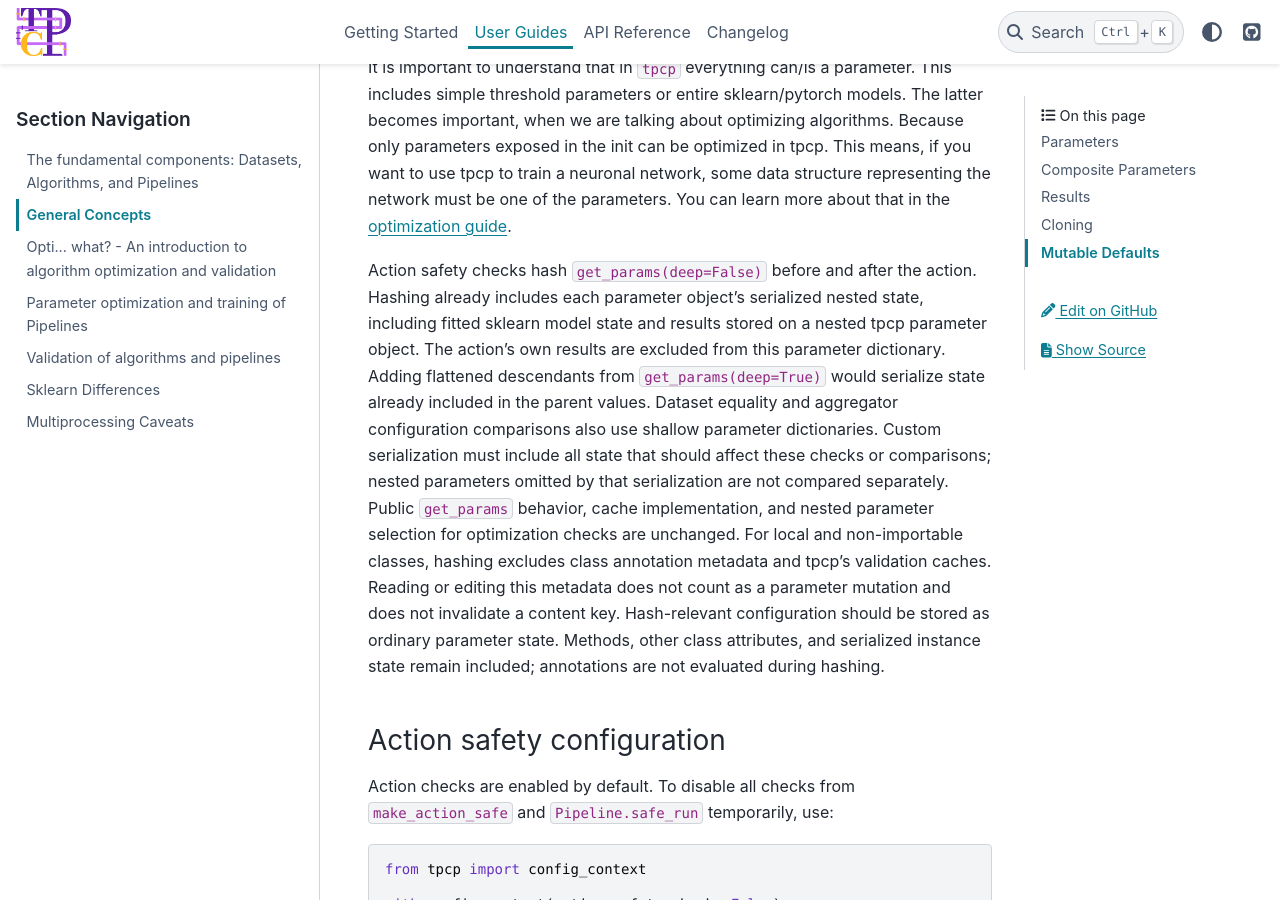
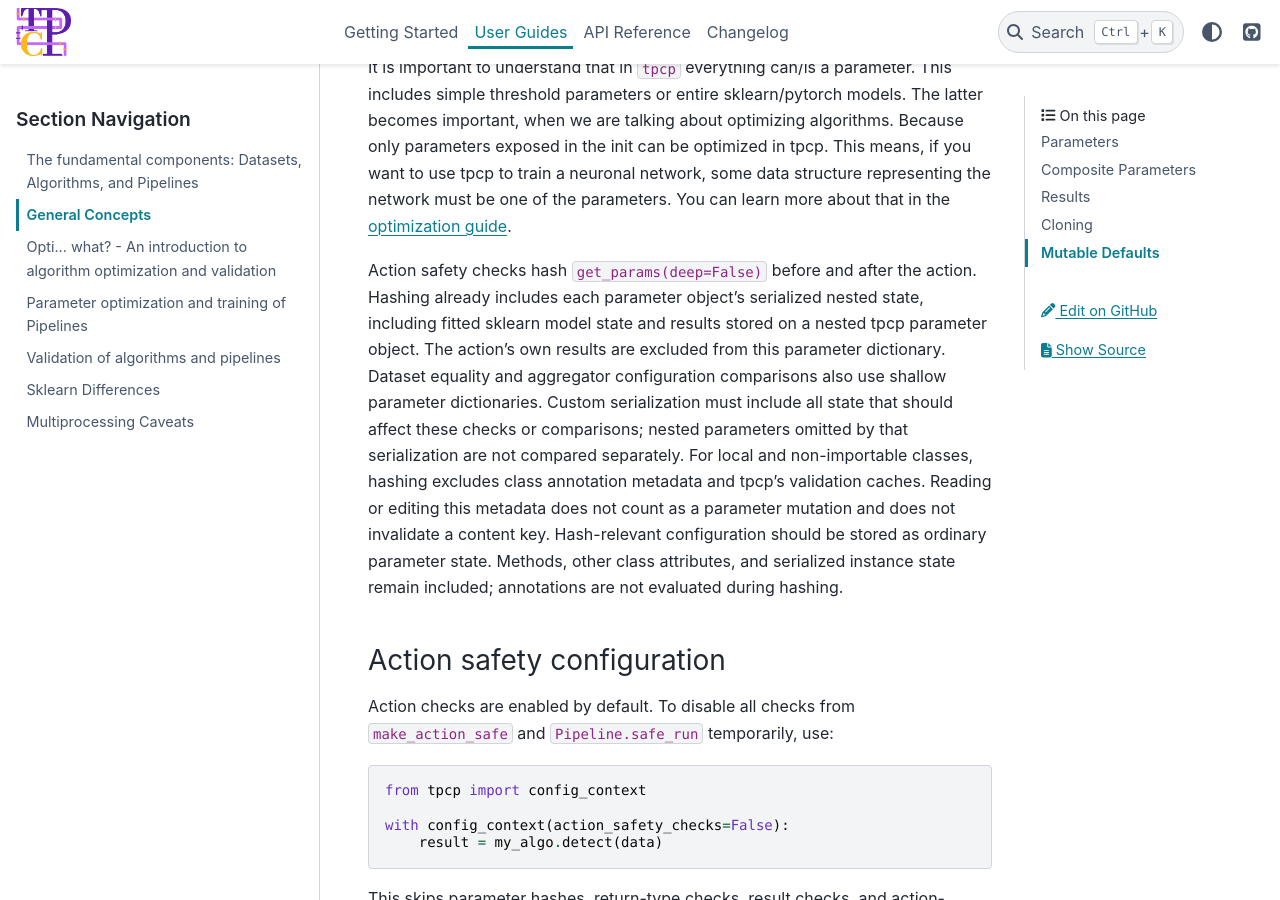
Before and after one commit to mad-lab-fau/tpcp, a Sphinx documentation site: the page built from docs/guides/general_concepts.rst, in a window 1280 px wide and 900 px high, scrolled down 1295 px. Built offline with Sphinx 7.4.7 and the PyData theme 0.15.4, drawn with Linux system fonts in a browser that asks for light colours; pages that are not in the unit, such as notebooks, are missing from menus.

Commit message:
Align hashing documentation with project style
Link the Unreleased entries to PR #167 and apply the independent documentation review: retain the breaking-change and migration guidance while removing session history and implementation rationale from the user guide.

```diff
--- a/docs/guides/general_concepts.rst
+++ b/docs/guides/general_concepts.rst
@@ -61,11 +61,9 @@ You can learn more about that in the :ref:`optimization guide <optimization>`.
 Action safety checks hash ``get_params(deep=False)`` before and after the action.
 Hashing already includes each parameter object's serialized nested state, including fitted sklearn model state and
 results stored on a nested tpcp parameter object. The action's own results are excluded from this parameter dictionary.
-Adding flattened descendants from ``get_params(deep=True)`` would serialize state already included in the parent values.
 Dataset equality and aggregator configuration comparisons also use shallow parameter dictionaries.
 Custom serialization must include all state that should affect these checks or comparisons; nested parameters omitted
 by that serialization are not compared separately.
-Public ``get_params`` behavior, cache implementation, and nested parameter selection for optimization checks are unchanged.
 For local and non-importable classes, hashing excludes class annotation metadata and tpcp's validation caches.
 Reading or editing this metadata does not count as a parameter mutation and does not invalidate a content key.
 Hash-relevant configuration should be stored as ordinary parameter state. Methods, other class attributes, and serialized
```
Also changed, not shown: CHANGELOG.md (+7 -4 lines).
